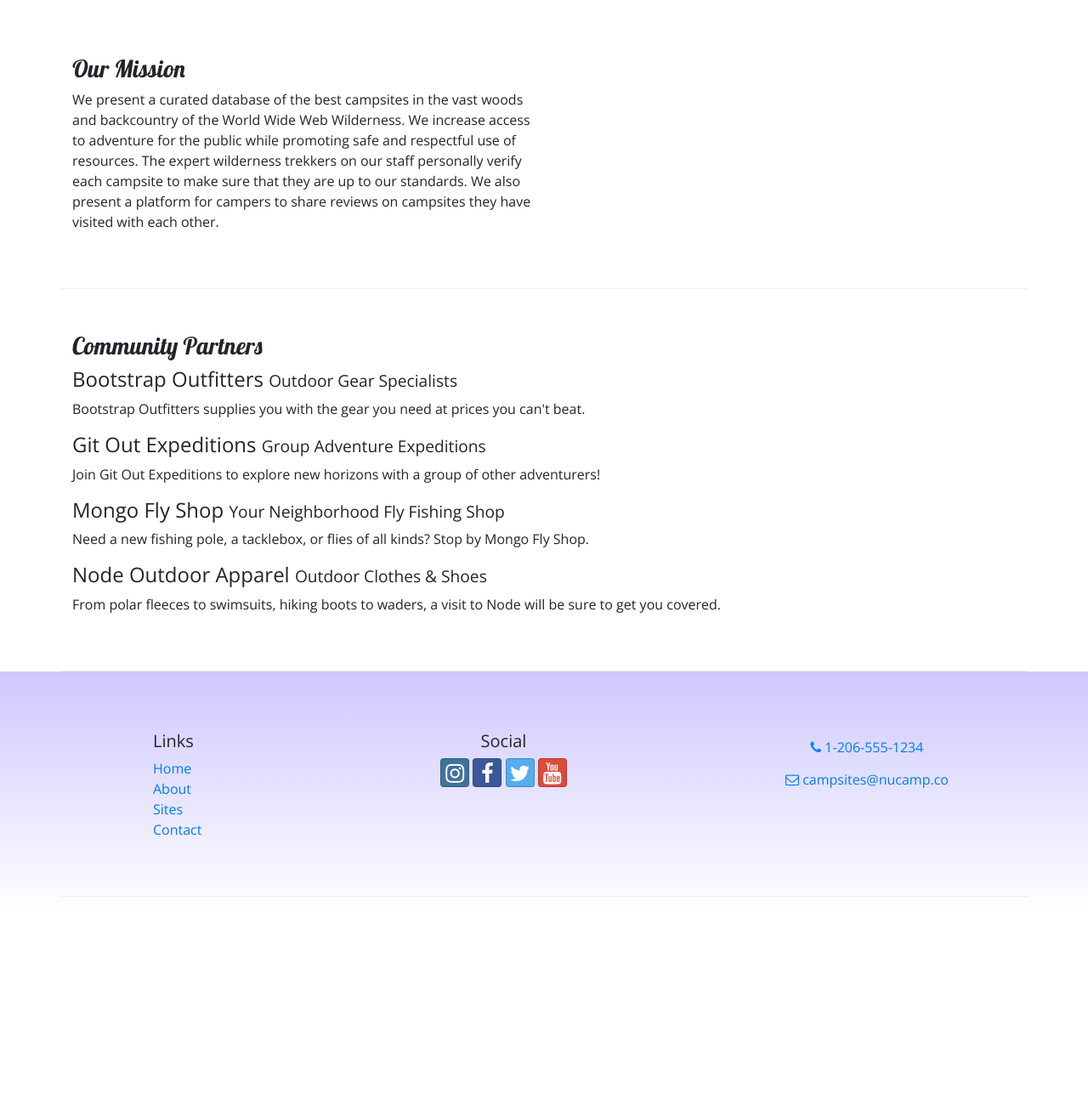
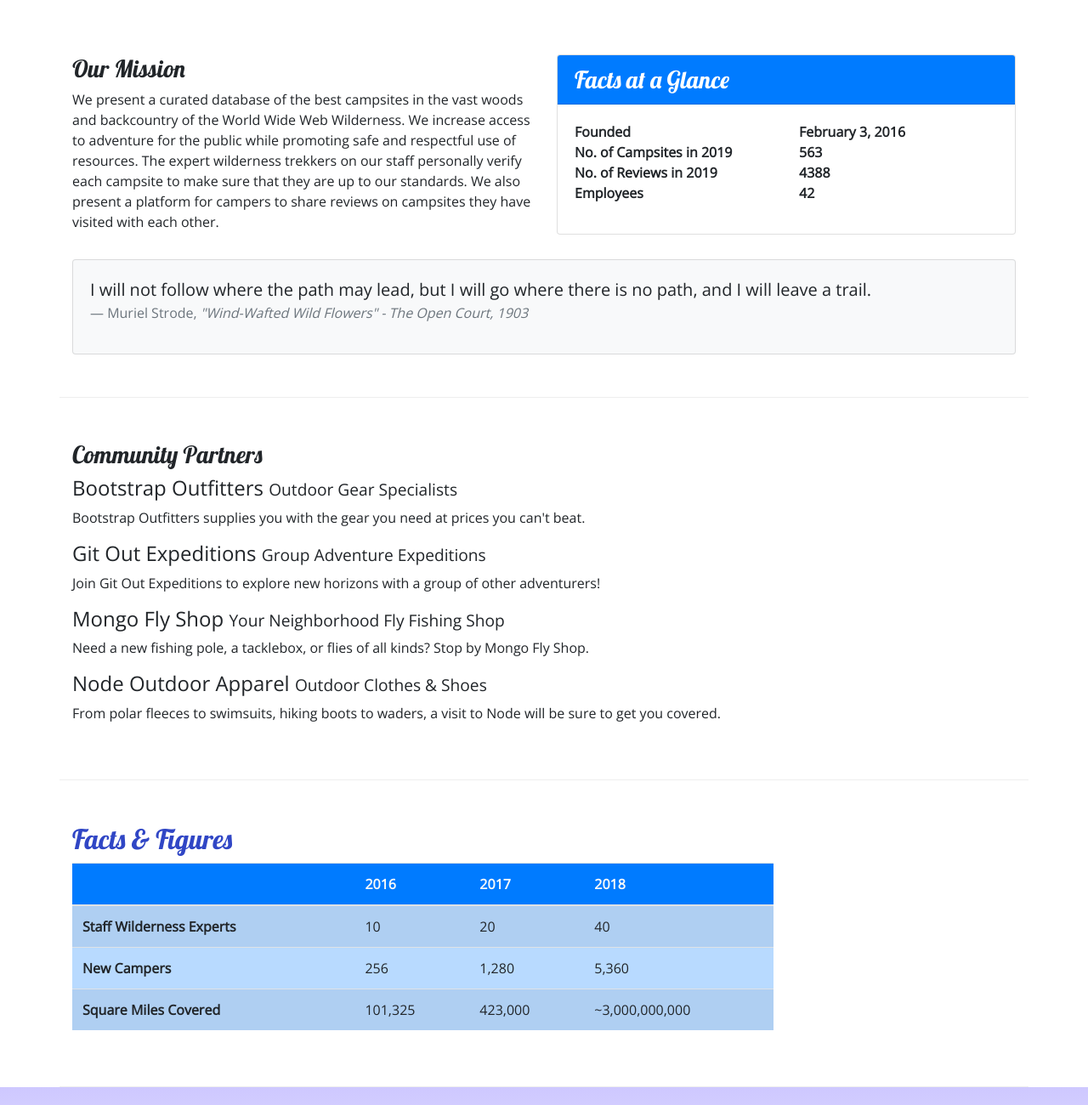
Before and after one commit to avaz25/nucampsite, a website: page aboutus.html in a window 1280 px wide. Shown: the part 340-1640 px from the top of the page at 85% size. Before the commit the page ends 1415 px from the top, so only its background shows below. Drawn offline with nearby package versions, Linux system fonts and the light colour scheme.

Commit message:
Tables & Cards

```diff
--- a/aboutus.html
+++ b/aboutus.html
@@ -62,6 +62,35 @@
                 <h3>Our Mission</h3>
                 <p>We present a curated database of the best campsites in the vast woods and backcountry of the World Wide Web Wilderness. We increase access to adventure for the public while promoting safe and respectful use of resources. The expert wilderness trekkers on our staff personally verify each campsite to make sure that they are up to our standards. We also present a platform for campers to share reviews on campsites they have visited with each other.</p>
             </div>
+            <div class="col-sm-6">
+                <div class="card">
+                    <h3 class="card-header bg-primary text-white">Facts at a Glance</h3>
+                    <div class="card-body">
+                        <dl class="row">
+                            <dt class="col-6">Founded</dt>
+                            <dt class="col-6">February 3, 2016</dt>
+                            <dt class="col-6">No. of Campsites in 2019</dt>
+                            <dt class="col-6">563</dt>
+                            <dt class="col-6">No. of Reviews in 2019</dt>
+                            <dt class="col-6">4388</dt>
+                            <dt class="col-6">Employees</dt>
+                            <dt class="col-6">42</dt>
+                        </dl>
+                    </div>
+                </div>
+            </div>
+            <div class="col">
+                <div class="card bg-light mt-3">
+                    <blockquote class="blockquote card-body">
+                        <p class="mb-0">I will not follow where the path may lead, but I will go where there is no path, and I will leave a trail.</p>
+                        <footer class="blockquote-footer">Muriel Strode,
+                            <cite title="Source Title">"Wind-Wafted Wild Flowers" -
+                                The Open Court, 1903
+                            </cite>
+                        </footer>
+                    </blockquote>
+                </div>
+            </div>
         </div>
 
         <div class="row row-content">
@@ -77,9 +106,48 @@
                 <p class="d-none d-sm-block">From polar fleeces to swimsuits, hiking boots to waders, a visit to Node will be sure to get you covered.</p>
             </div>
         </div>
+
+        <div class="row row-content">
+            <div class="col-sm-9">
+                <h2>Facts &amp; Figures</h2>
+                <div class="table-responsive">
+                    <table class="table table-striped">
+                        <thead>
+                            <tr class="bg-primary text-light">
+                                <th></th>
+                                <th>2016</th>
+                                <th>2017</th>
+                                <th>2018</th>
+                            </tr>
+                        </thead>
+                        <tbody class="table-primary">
+                            <tr>
+                                <th>Staff Wilderness Experts</th>
+                                <td>10</td>
+                                <td>20</td>
+                                <td>40</td>
+                            </tr>
+                            <tr>
+                                <th>New Campers</th>
+                                <td>256</td>
+                                <td>1,280</td>
+                                <td>5,360</td>
+                            </tr>
+                            <tr>
+                                <th>Square Miles Covered</th>
+                                <td>101,325</td>
+                                <td>423,000</td>
+                                <td>~3,000,000,000</td>
+                            </tr>
+                        </tbody>
+                    </table>
+                </div>
+            </div>
+        </div>
+
     </div>
 
-    <footer>
+    <footer class="site-footer">
         <div class="container">
             <div class="row row-content">
                 <div class="col-4 col-sm-2 offset-1">
--- a/css/styles.css
+++ b/css/styles.css
@@ -14,7 +14,7 @@ header h2 {
     color: #CEC8FF;
 }
 
-footer {
+.site-footer {
     background-image: linear-gradient(#CEC8FF, white);
     padding: 20px 0;
 }
```
Also changed, not shown: contactus.html (+1 -1 lines), index.html (+2 -2 lines).
